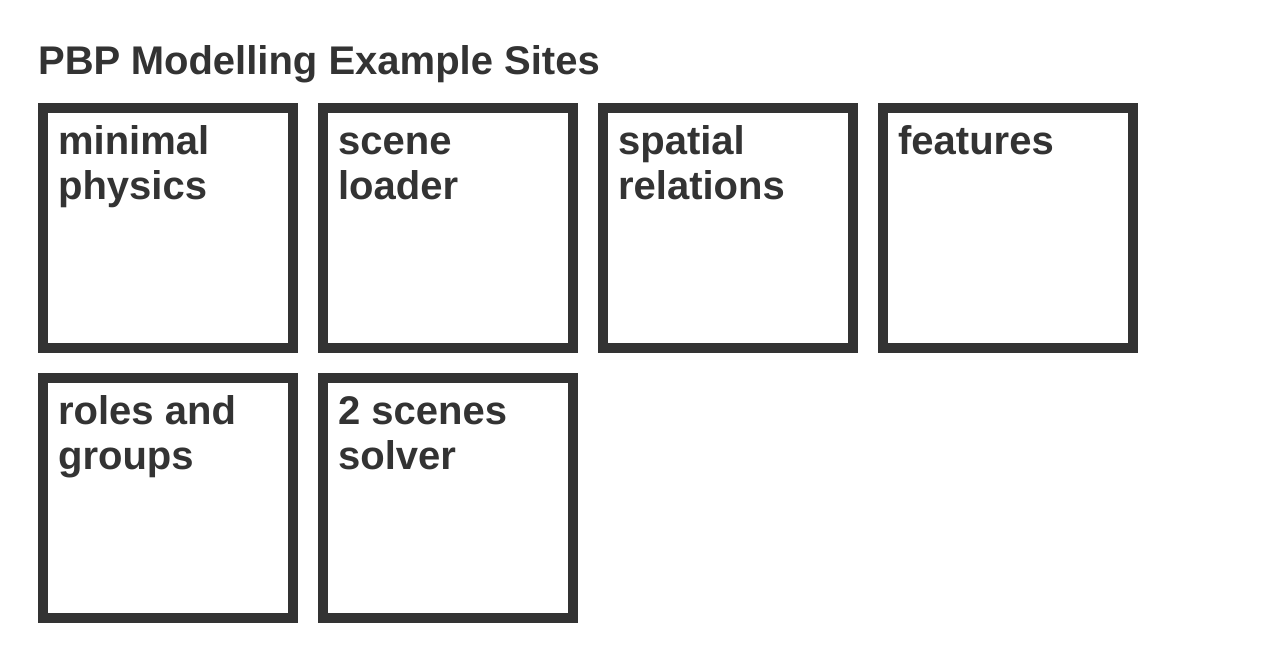
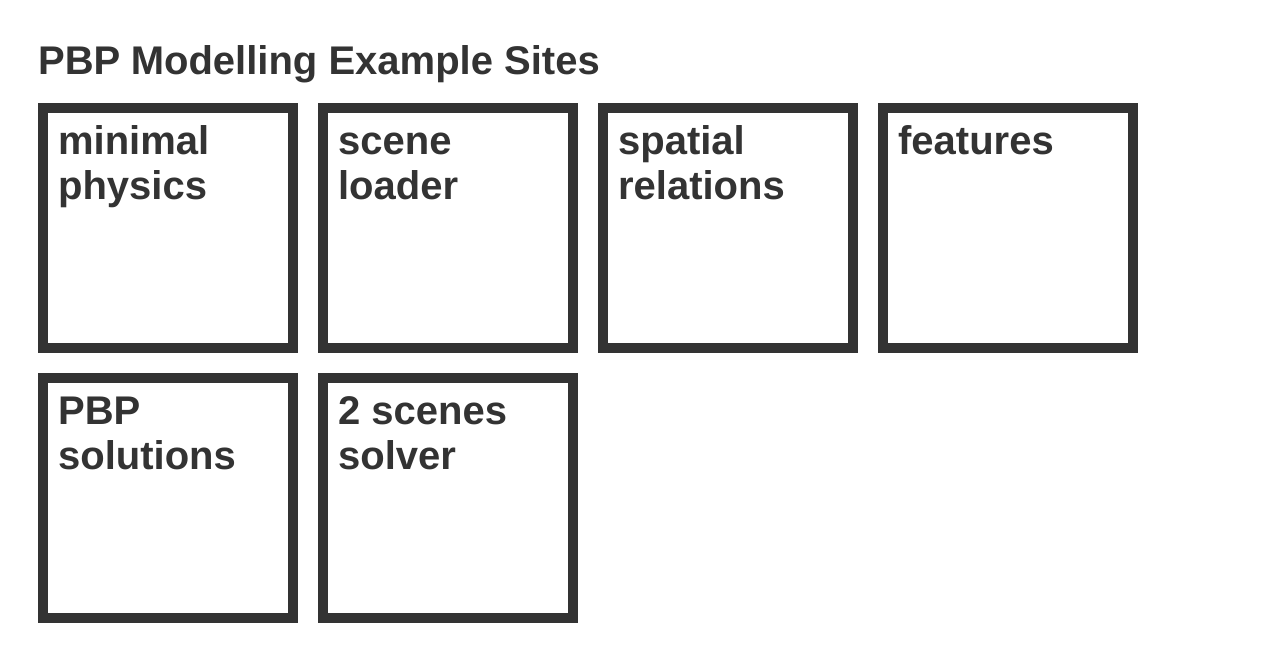
Before and after one commit to eweitnauer/Dissertation-PATHS-Model, a plain HTML site: page index.html in a window 1280 px wide. Drawn offline with Linux system fonts and the light colour scheme.

Commit message:
renamed groups_and_roles to solutions

```diff
--- a/index.html
+++ b/index.html
@@ -11,7 +11,7 @@
     <a class="box" href="sites/scene_loader/index.html">scene loader</a>
     <a class="box" href="sites/spatial/index.html">spatial relations</a>
     <a class="box" href="sites/features/index.html">features</a>
-    <a class="box" href="sites/roles_n_groups/index.html">roles and groups</a>
+    <a class="box" href="sites/solutions/index.html">PBP solutions</a>
     <a class="box" href="sites/2scenes/index.html">2 scenes solver</a>
   </body>
 </html>
```
Also changed, not shown: sites/solutions/index.html (renamed from sites/roles_n_groups/index.html), sites/solutions/loader.js (renamed from sites/roles_n_groups/loader.js), sites/solutions/main.css (renamed from sites/roles_n_groups/main.css), sites/solutions/main.js (renamed from sites/roles_n_groups/main.js).
